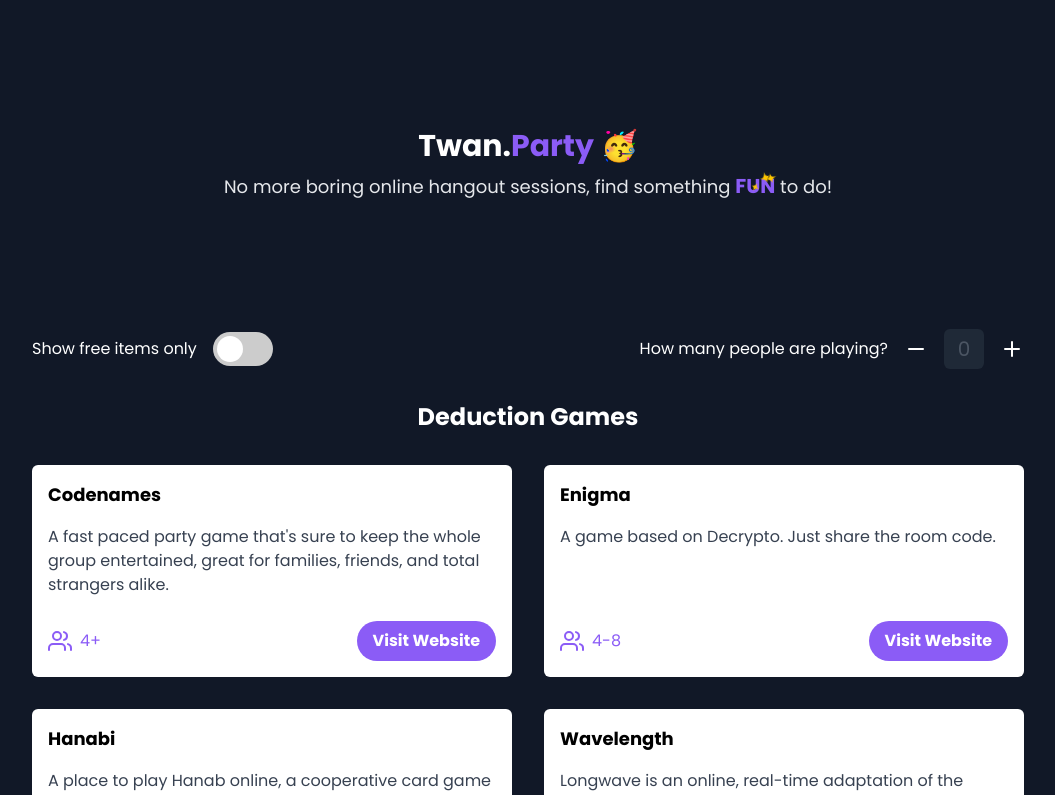
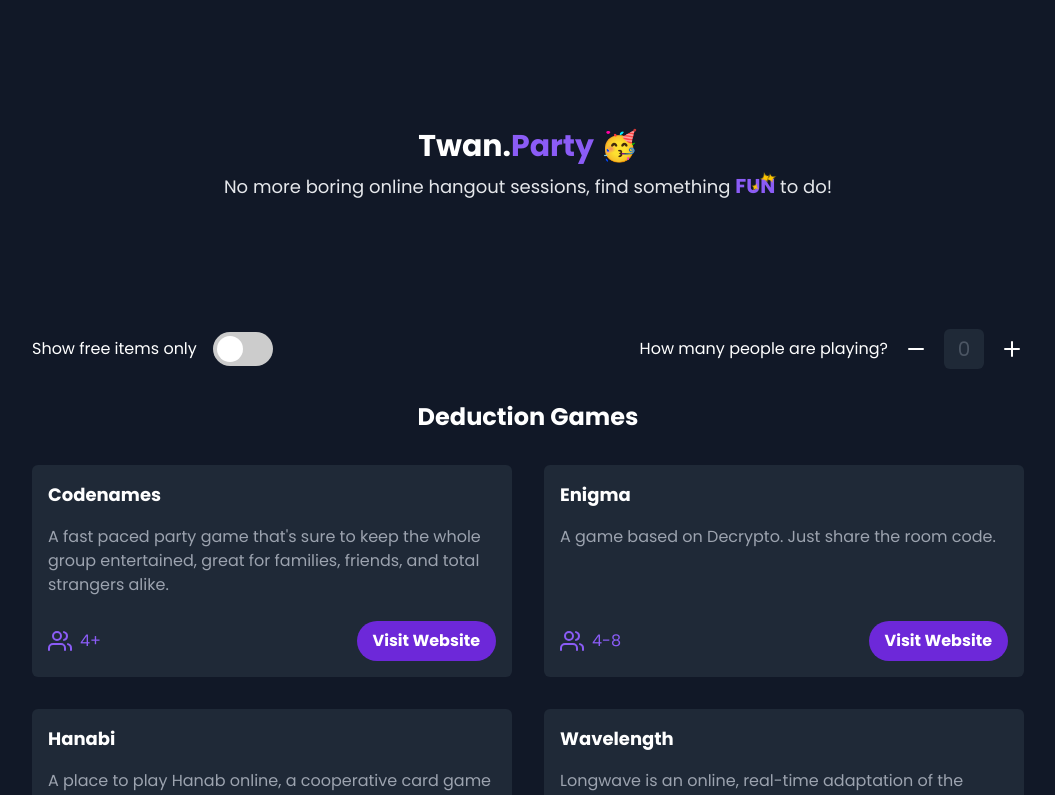
Before and after one commit to fu4303/twan-party, a React (Create React App) app: page / in a window 1280 px wide. Shown: the top 795 px of the page, without its empty margins (112-1167 px from the left). Built offline with nearby package versions, Linux system fonts and the light colour scheme.

Commit message:
change cards to dark

```diff
--- a/src/App.js
+++ b/src/App.js
@@ -8,20 +8,19 @@
   let { item } = props;
 
   return (
-    <article className="flex flex-col p-4 bg-white rounded-md">
-      <h3 className="flex items-center justify-between mb-4 text-lg font-bold">
-        {item.title} {item.paid && <DollarSign className="bg-yellow-400 rounded-full p-1.5 box-content flex-none" size={16} />}
+    <article className="flex flex-col p-4 bg-gray-800 rounded-md">
+      <h3 className="flex items-center justify-between mb-4 text-lg font-bold text-white">
+        {item.title} {item.paid && <DollarSign className="bg-yellow-400 rounded-full p-1.5 box-content flex-none text-black" size={16} />}
       </h3>
-      <p className="flex-grow text-gray-700">{item.description}</p>
+      <p className="flex-grow text-gray-400">{item.description}</p>
       <div className="flex items-center justify-between mt-6">
         <p className="flex items-center text-purple-500">
           {item.players === "1+" ? <User className="mr-2" size={24} /> : <Users className="mr-2" size={24} />}
-
           {item.players}
         </p>
-        <a className="relative inline-flex items-center flex-none px-4 py-2 font-bold text-white transition-all duration-300 bg-purple-500 rounded-full hover:pr-10 group hover:bg-purple-700" href={item.link} target="_blank" rel="noreferrer noopener">
+        <a className="relative inline-flex items-center flex-none px-4 py-2 font-bold text-white transition-all duration-300 bg-purple-700 rounded-full hover:pr-10 group hover:bg-purple-600" href={item.link} target="_blank" rel="noreferrer noopener">
           <span>Visit Website</span>
-          <ExternalLink className="-mt-0.5 absolute right-4 opacity-0 group-hover:opacity-100 transition duration-300 transform-gpu -translate-x-0.5	group-hover:translate-x-0" size={16} />
+          <ExternalLink className="-mt-0.5 absolute right-4 opacity-0 group-hover:opacity-100 transition duration-300 transform-gpu -translate-x-1	group-hover:translate-x-0" size={16} />
         </a>
       </div>
     </article>
```
Also changed, not shown: 1 other file (tests, documents, lock files or other folders).
